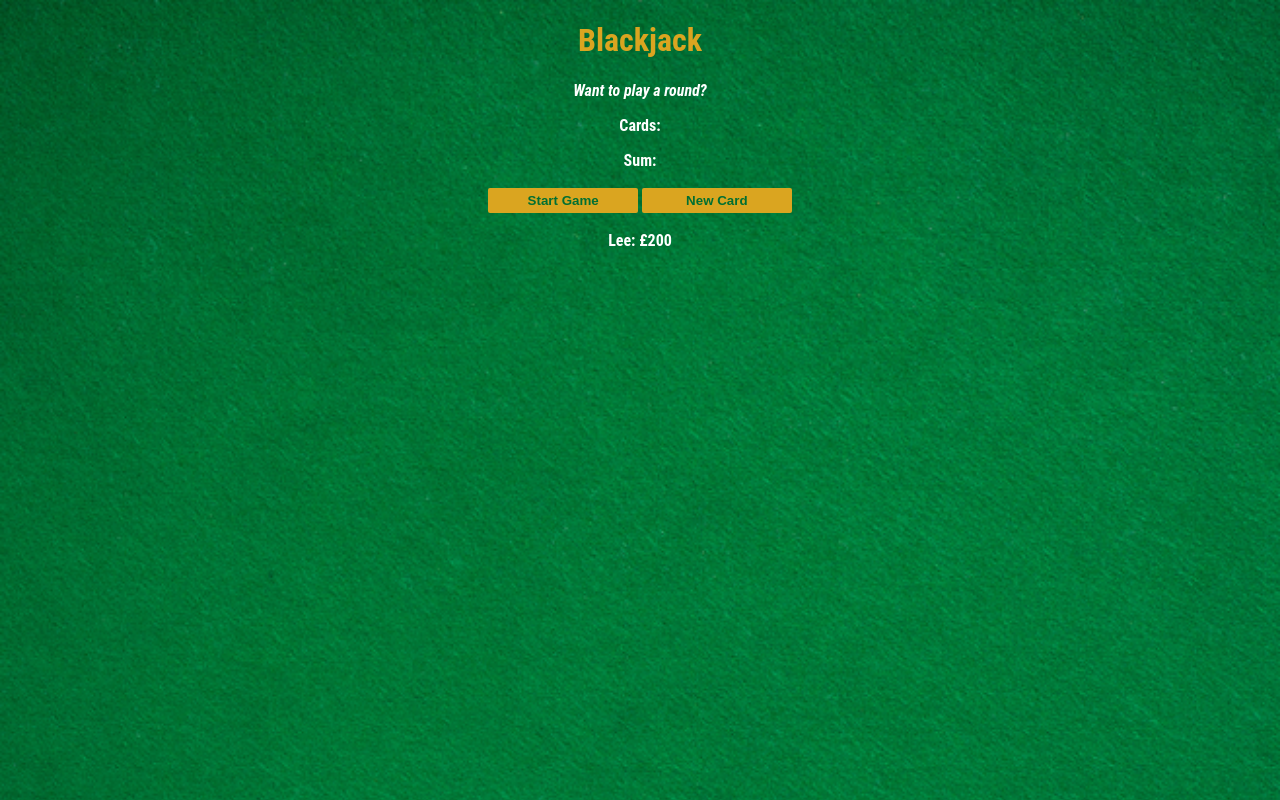
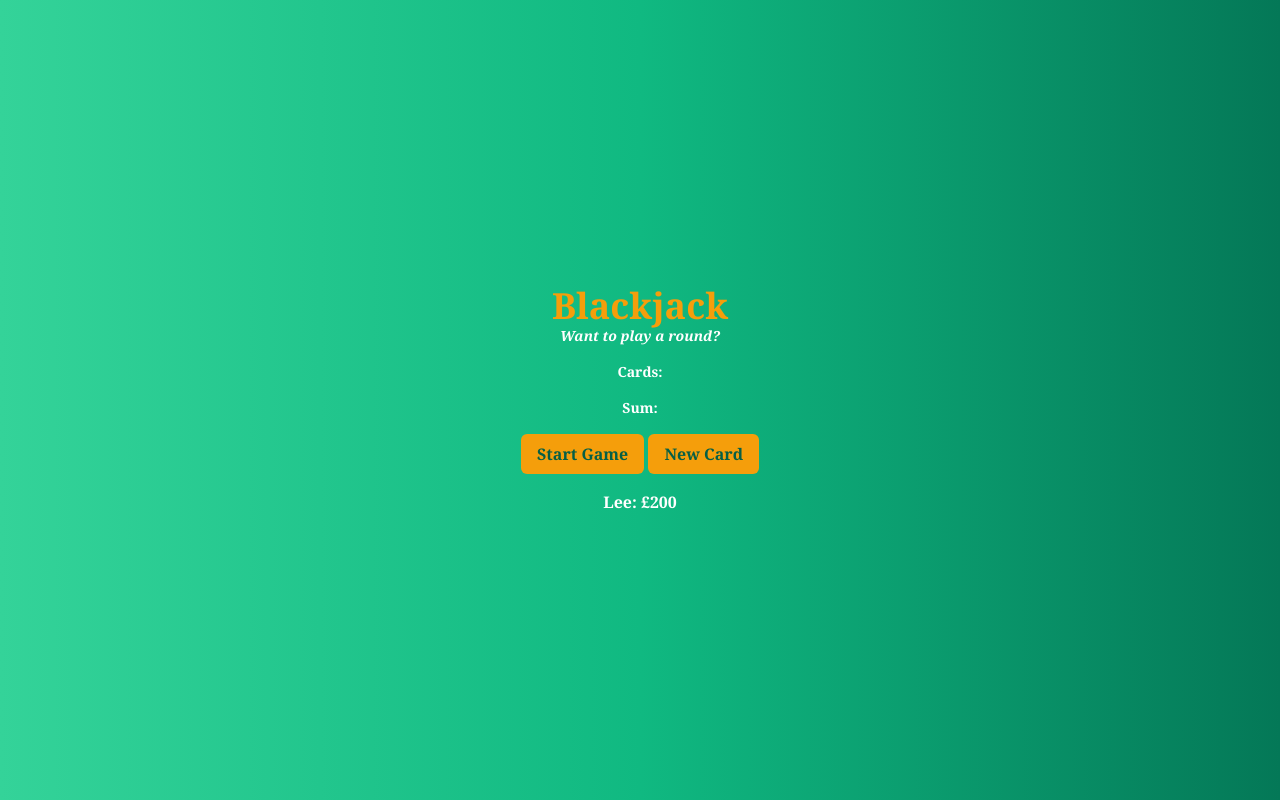
Before and after one commit to nsleeah/blackjack, a plain HTML site: page index.html in a window 1280 px wide. Drawn offline with nearby package versions, Linux system fonts and the light colour scheme.

Commit message:
refactor: apply tailwind css for styling

```diff
--- a/index.html
+++ b/index.html
@@ -4,17 +4,19 @@
     <meta charset="UTF-8">
     <meta name="viewport" content="width=device-width, initial-scale=1.0">
     <title>BlackJack</title>
-    <link rel="stylesheet" href="styles.css" />
+    <!-- <link rel="stylesheet" href="styles.css" using tailwind instead of vanilla css /> -->
+    <link rel="stylesheet" href="https://cdnjs.cloudflare.com/ajax/libs/normalize/8.0.1/normalize.css">
+    <link href="https://unpkg.com/tailwindcss@^1.0/dist/tailwind.min.css" rel="stylesheet">
 
 </head>
-<body>
+<body class="bg-gradient-to-r from-green-400 via-green-500 to-green-700 font-serif text-center text-white font-bold flex items-center justify-center h-screen ">
     <main>
-        <h1>Blackjack</h1>
-        <p id="message-el">Want to play a round?</p>
-        <p id="cards-el">Cards:</p>
-        <p id="sum-el">Sum:</p>
-        <button onclick="startGame()">Start Game</button>
-        <button onclick="newCard()">New Card</button>
+        <h1 class="text-yellow-500 text-4xl">Blackjack</h1>
+        <p id="message-el" class="italic text-sm mb-4">Want to play a round?</p>
+        <p id="cards-el" class="text-sm mb-4">Cards:</p>
+        <p id="sum-el" class="text-sm mb-4">Sum:</p>
+        <button onclick="startGame()" class="bg-yellow-500 text-green-800 rounded-md py-2 px-4 font-bold hover:bg-green-700 hover:text-white mb-4">Start Game</button>
+        <button onclick="newCard()" class="bg-yellow-500 text-green-800 rounded-md py-2 px-4 font-bold hover:bg-green-700 hover:text-white mb-4">New Card</button>
         <p id="player-el"></p>
         <script src="app.js"></script>
     </main>
```
